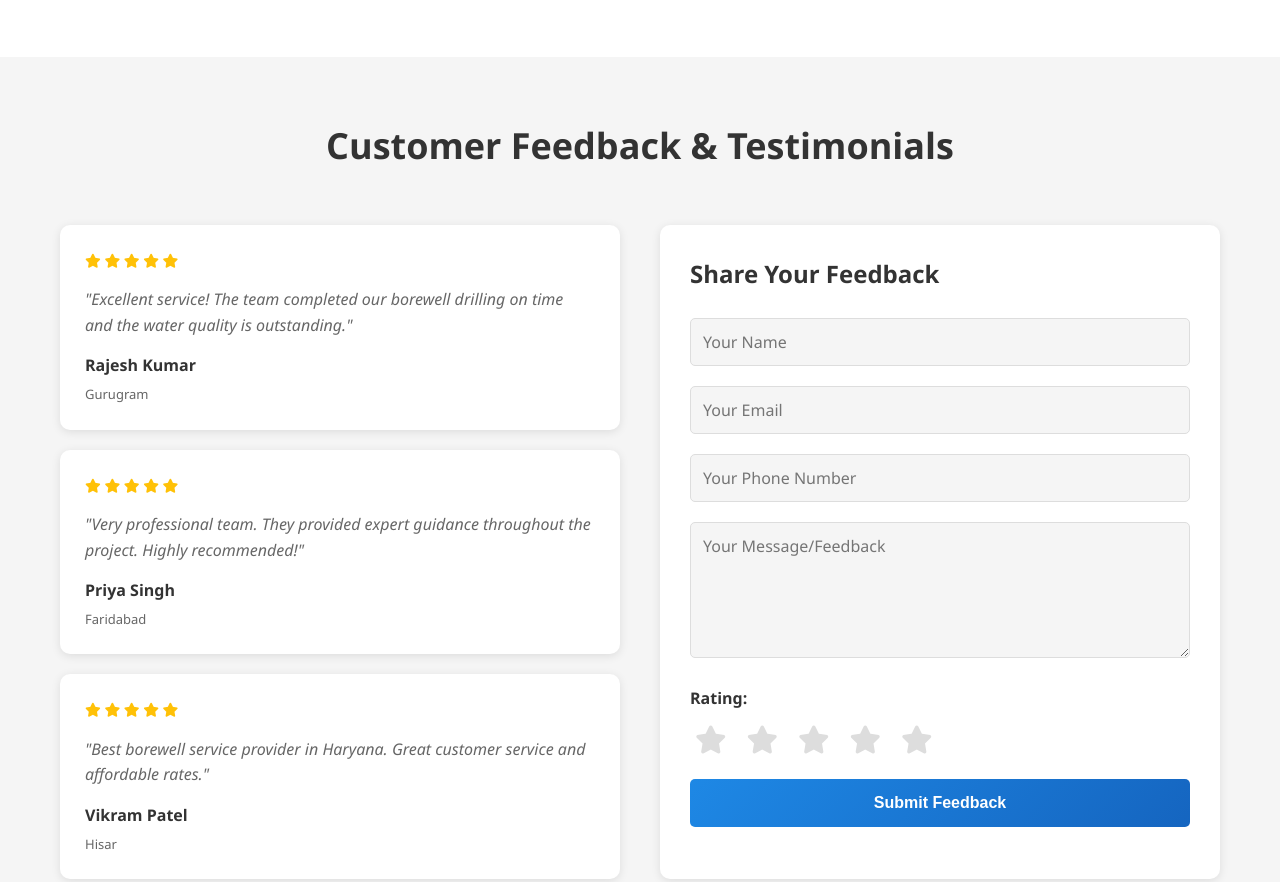
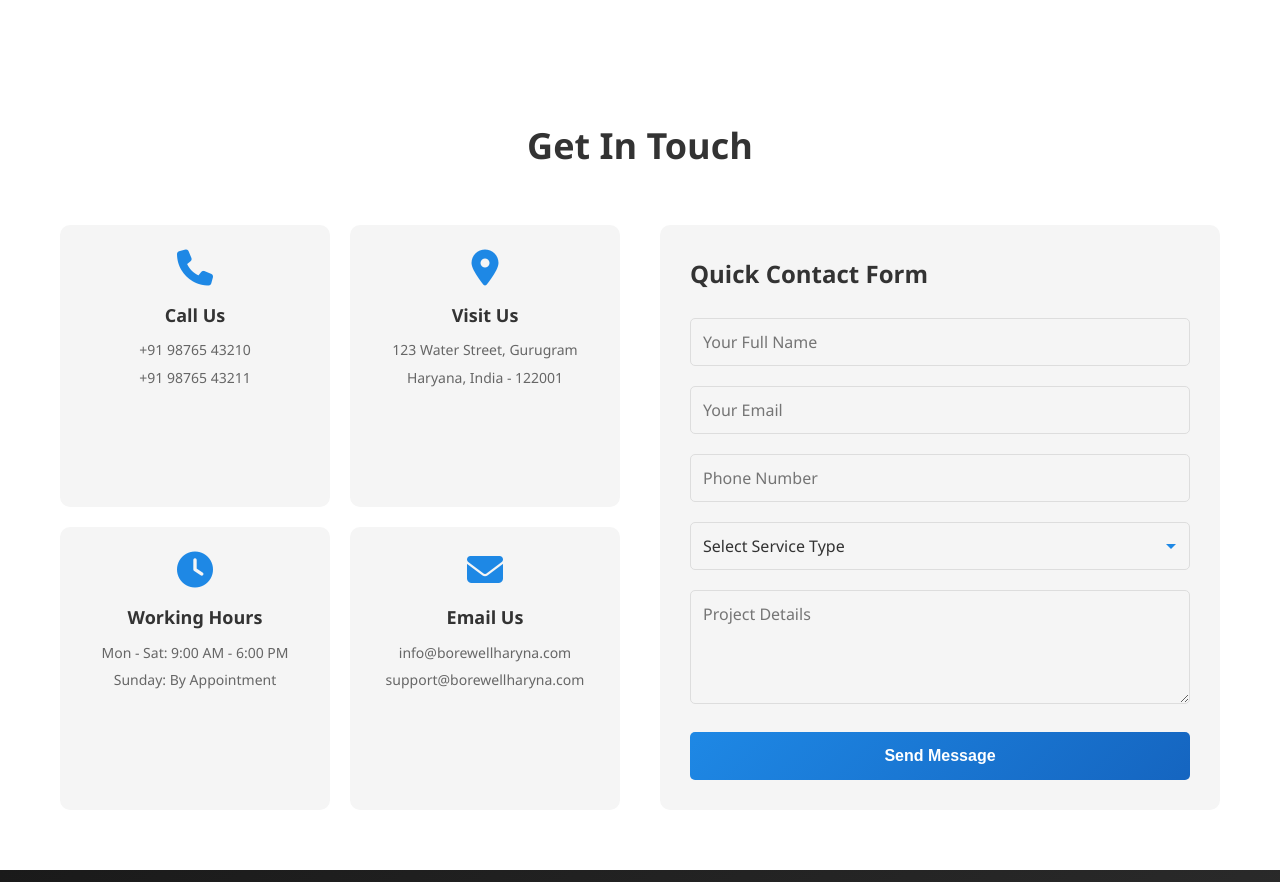
Before and after one commit to Vishal-Sharma-6033/borewellhariyana, a plain HTML site: page index.html in a window 1280 px wide. Shown: the part 3486-4368 px from the top of the page. Drawn offline with Linux system fonts and the light colour scheme.

Commit message:
Update index.html

```diff
--- a/index.html
+++ b/index.html
@@ -235,7 +235,7 @@
     </section>
 
     <!-- Feedback Form Section -->
-    <section class="feedback-section" id="feedback">
+    <!-- <section class="feedback-section" id="feedback">
         <div class="container">
             <h2>Customer Feedback & Testimonials</h2>
             <div class="feedback-container">
@@ -307,7 +307,7 @@
                 </div>
             </div>
         </div>
-    </section>
+    </section> -->
 
     <!-- Contact Section -->
     <section class="contact-section" id="contact">
```
